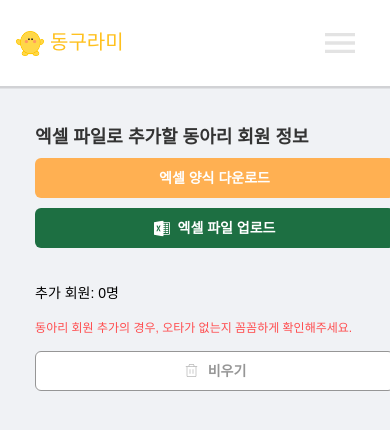
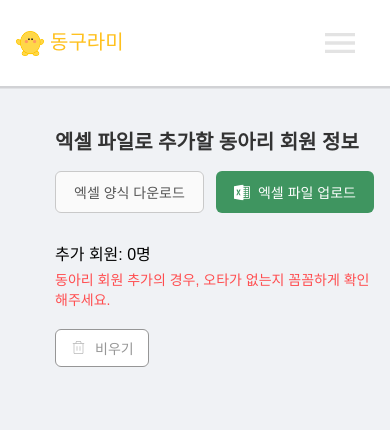
Before and after one commit to USW-Circle-Link/USW-Circle-Link-Web, a Vue app: page /main/addMember in a window 390 px wide. Shown: the top 430 px of the page. Built offline with nearby package versions, Linux system fonts and the light colour scheme.

Commit message:
addMember반응형

```diff
--- a/src/components/ClubLeader/addMember.vue
+++ b/src/components/ClubLeader/addMember.vue
@@ -1,4 +1,3 @@
-
 <template>
   <div class="container">
     <!-- 제목 -->
@@ -515,285 +514,336 @@ export default {
 
 
 <style scoped>
-/* ===== 컨테이너 ===== */
-.container{
-  width: clamp(340px, 92vw, 1120px);
+/* ===== CSS 변수 및 기본 설정 ===== */
+.container {
+  /* [수정] 고정 너비 제거 -> 유연한 너비로 변경 */
+  width: 90%;
+  max-width: 1120px;
   margin: 0 auto;
-  padding: clamp(12px, 2vw, 20px);
+  padding: 24px;
+  box-sizing: border-box;
+
+  --brand-color: #FFB052;
+  --brand-color-dark: #f49421;
+  --green-color: #3F9560;
+  --green-color-dark: #14532d;
+  --text-color: #333;
+  --error-color: #ff4d4f;
+  --gray-color: #969696;
+  --border-color: #e0e0e0;
 }
 
-/* ===== 타이틀 행 ===== */
-.title-row{
-  display: grid;
-  grid-template-columns: 1fr auto auto; /* 제목 / 다운로드 / 업로드 */
+/* ===== 상단 타이틀 및 버튼 영역 ===== */
+.title-row {
+  display: flex;
+  flex-wrap: wrap; /* 화면이 좁아지면 버튼이 아래로 내려감 */
+  justify-content: space-between;
   align-items: center;
-  gap: 10px;
-  margin-bottom: 16px;
+  gap: 16px;
+  margin-bottom: 24px;
 }
-h2{
+h2 {
   margin: 0;
-  color: var(--text, #333);
+  font-size: clamp(20px, 2.2vw, 24px); /* 화면 크기에 따라 폰트 크기 조절 */
   font-weight: 600;
-  font-size: clamp(18px, 2.2vw, 22px);
+  color: var(--text-color);
 }
-svg{ margin-right: 8px; }
-
-/* 버튼 공통 */
-.download-btn,
-.upload-btn,
-.clear-btn{
+.title-row .buttons {
+  display: flex;
+  flex-wrap: wrap;
+  gap: 12px;
+}
+.download-btn, .upload-btn {
   display: inline-flex;
   align-items: center;
   justify-content: center;
-  height: 40px;
+  height: 42px;
+  padding: 0 16px;
+  border-radius: 6px;
+  border: 0;
+  font-size: 14px;
+  font-weight: 500;
+  cursor: pointer;
+  white-space: nowrap;
+  transition: background-color 0.2s;
+  flex-grow: 1; /* [추가] 모바일에서 공간을 채우도록 함 */
+}
+.download-btn {
+  background-color: #FAFAFA;
+  color: #545454;
+  border: 1px solid #C9C9C9;
+}
+.download-btn:hover { background-color: #f0f0f0; }
+.upload-btn { background-color: var(--green-color); color: #fff; }
+.upload-btn:hover { background-color: var(--green-color-dark); }
+svg { margin-right: 8px; }
+
+/* ===== 정보 및 비우기 버튼 영역 ===== */
+.info-section {
+  display: flex;
+  flex-wrap: wrap;
+  justify-content: space-between;
+  align-items: flex-end;
+  gap: 16px;
+}
+.info-section-col p { margin: 4px 0; }
+.warning-text { color: var(--error-color); font-size: 14px; }
+.clear-btn {
+  display: inline-flex;
+  align-items: center;
+  background-color: #fff;
+  color: var(--gray-color);
+  border: 1px solid var(--gray-color);
+  height: 38px;
   padding: 0 14px;
   border-radius: 6px;
-  border: 0;
-  margin: 0 0 10px;
   font-size: 14px;
+  cursor: pointer;
+}
+.clear-btn:hover { background-color: #f0f0f0; }
+
+/* ===== 회원 목록 ===== */
+.member-list { margin-top: 24px; }
+.member-list-items {
+  border: 1px solid var(--border-color);
+  border-radius: 8px;
+  margin-bottom: 12px;
+  background-color: #fff;
+}
+.member-row {
+  display: grid;
+  align-items: center;
+  gap: 12px;
+  padding: 12px;
+  background-color:#fff;
+  border-radius: 8px;
+  /* --- 데스크톱 레이아웃 (기본) --- */
+  grid-template-columns: 1.1fr 0.9fr 1fr 1fr 1fr auto;
+  grid-template-areas: "name id phone college major actions";
+}
+.member-row.editing { border: 1.5px solid var(--brand-color); margin: -1.5px; }
+
+/* [핵심] nth-of-type 선택자를 사용해 각 필드를 grid-area에 할당
+  이 방식은 HTML 구조에 의존적이므로 주의가 필요합니다.
+*/
+.member-row .input-wrapper:nth-of-type(1) { grid-area: name; }
+.member-row .input-wrapper:nth-of-type(2) { grid-area: id; }
+.member-row .input-wrapper:nth-of-type(3) { grid-area: phone; }
+.member-row select:nth-of-type(1) { grid-area: college; }
+.member-row select:nth-of-type(2) { grid-area: major; }
+.member-row .edit-btn, .member-row .save-btn { grid-area: actions; justify-self: end; }
+
+/* 회원 정보 필드 스타일 */
+.input-wrapper, select { text-align: center; }
+.edit-input, select {
+  width: 100%;
+  padding: 8px;
+  border: 1px solid #ccc;
+  border-radius: 4px;
+  font-size: 14px;
+  box-sizing: border-box;
+}
+select { text-align: left; }
+.edit-btn, .save-btn {
+  background-color: var(--brand-color);
+  border: none;
+  border-radius: 6px;
+  color: white;
+  padding: 8px 14px;
+  cursor: pointer;
+  white-space: nowrap;
+}
+.edit-btn:hover, .save-btn:hover { background-color: var(--brand-color-dark); }
+
+/* 에러 메시지 스타일 */
+.server-error-message, .client-error-message {
+  font-size: 12px;
+  color: var(--error-color);
+  padding: 0 12px 12px;
+}
+.client-error-message p { margin: 4px 0; }
+.edit-input.error { border-color: var(--error-color); }
+
+/* 완료 버튼 */
+.addClubMember {
+  display: block;
+  width: 100%;
+  max-width: 200px;
+  height: 44px;
+  margin: 32px 0 0 auto; /* 오른쪽 정렬 */
+  background-color: var(--brand-color);
+  border: none;
+  border-radius: 6px;
+  color: #FFFFFF;
+  font-size: 16px;
   font-weight: 600;
   cursor: pointer;
-  white-space: nowrap;
-  box-sizing: border-box;
-  line-height: 1;
+}
+.addClubMember:hover { background-color: var(--brand-color-dark); }
+
+/* ===== 팝업 공통 스타일 ===== */
+.popup-overlay2 {
+  position: fixed;
+  top: 0;
+  left: 0;
+  width: 100%;
+  height: 100%;
+  background-color: rgba(0, 0, 0, 0.5);
+  display: flex;
+  justify-content: center;
+  align-items: center;
+  z-index: 1000;
+  flex-direction: column;
 }
 
-.buttons{
+.popup-overlay2 .popup {
+  background-color: white;
+  padding: 20px;
+  border-radius: 8px;
+  box-shadow: 0 0 20px rgba(0, 0, 0, 0.2);
+  width: 452px;
+  height: 184px;
+  text-align: left;
+  position: relative;
+}
+
+.popup-overlay2 .confirm-message{
+  text-align: center;
+  margin-top: 80px;
+  font-size: 20px;
+  font-weight: 500;
+  line-height: 12px;
+  text-underline-position: from-font;
+  text-decoration-skip-ink: none;
 
 }
 
-/* 색상 — 요구사항: 다운로드=헤더(브랜드), 업로드=초록 */
-.download-btn{
-  background: var(--brand, #FFB052);
-  color: #fff;
-}
-.download-btn:hover{ background: var(--brand-2, #f49421); }
-
-.upload-btn{
-  background: #1D6F42;
-  color: #fff;
-}
-.upload-btn:hover{ background: #14532d; }
-
-.clear-btn{
-  background: #fff;
-  color: #969696;
-  border: 1px solid #969696;
-}
-.clear-btn:hover{ background: #ececec; }
-
-/* ===== 정보 섹션 ===== */
-.info-section{
-  margin-top: 12px;
-  display: grid;
-  grid-template-columns: 1fr auto;  /* 좌: 텍스트 / 우: 비우기 */
-  align-items: center;
-  gap: 12px;
-}
-.info-section-col{ display: flex; flex-direction: column; }
-p{ margin: 8px 0; font-size: clamp(14px, 1.6vw, 16px); font-weight: 500; }
-.warning-text{ color: #ff4d4f; font-size: clamp(12px, 1.5vw, 14px); }
-
-/* ===== 멤버 리스트 ===== */
-.member-list{
-  display: grid;
-  gap: 12px;
-  margin-top: 16px;
+.popup-overlay2 .confirm-button{
+  background-color: #FFB052;
+  color: white;
+  border: none;
+  padding: 7px 30px;
+  border-radius: 7px;
+  font-size: 16px;
+  font-weight: 400;
+  cursor: pointer;
+  position: absolute;
+  bottom: 20px;
+  right: 20px;
 }
 
-.member-row{
-  display: grid;
-  align-items: center;
-  gap: 10px;
-  background: #fff;
-  border-radius: 8px;
-  padding: 10px;
-  /* 데스크톱: 이름/학번/전화/단과/학과/버튼 */
-  grid-template-columns: 1.1fr 0.8fr 0.9fr 1fr 1fr auto;
+.popup-overlay2 .confirm-button:hover {
+  background-color: #e69a3e; /* Slightly darker orange */
 }
 
-.member-row span{ text-align: center; }
+.popup-overlay2 .popup h3 {
+  font-size: 18px;
+  font-weight: bold;
+  color: black;
+  margin: 0;
+}
 
-.input-wrapper{ position: relative; width: 100%; text-align: center; }
-.edit-input{
-  width: 100%;
-  max-width: 140px;
-  padding: 6px 8px;
-  border: 1px solid #ddd;
-  border-radius: 4px;
-  font-size: 14px;
+.line3 {
+  border-bottom: 1px solid #d3d3d3;
+  margin: 10px 0;
+}
+
+.popup-overlay2 .popup-message {
+  font-size: 16px;
+  font-weight: 500;
+  line-height: 1.3;
+  color: #2F2F2F;
+  margin-top: 30px;
+}
+
+.popup-overlay2 .popup-message-red{
+  line-height: 12px;
+  color: #FF5C5C;
+}
+
+.popup-overlay2 .button-group {
+  gap: 10px;
+  justify-content: flex-end;
+}
+
+.popup-overlay2 .confirm-button{
+  background-color: #FFB052;
+  color: white;
+  border: none;
+  width: 90px;
+  height: 35px;
+  border-radius: 7px;
+  cursor: pointer;
+  bottom: 20px;
+  right: 20px;
+  font-size: 12px;
+  font-weight: 400;
+  line-height: 12px;
+  text-underline-position: from-font;
+  text-decoration-skip-ink: none;
   text-align: center;
 }
-.narrow-input{ max-width: 120px; }
 
-select{
-  width: 100%;
-  max-width: 180px;
-  padding: 6px 8px;
-  border: 1px solid #d9d9d9;
-  border-radius: 4px;
+.cancel-button {
+  background-color: #B9B9B9;
+  color: #FFFFFF;
+  border: none;
+  width: 90px;
+  height: 35px;
+  border-radius: 7px;
+  cursor: pointer;
+  position: absolute;
+  bottom: 20px;
+  right: 125px;
+  font-size: 12px;
+  font-weight: 400;
+  line-height: 12px;
+  text-underline-position: from-font;
+  text-decoration-skip-ink: none;
+  text-align: center;
 }
 
-.edit-btn, .save-btn{
-  background: var(--accent, #FFB052);
-  border: none;
-  border-radius: 6px;
-  color: #fff;
-  padding: 8px 12px;
-  cursor: pointer;
-}
-.save-btn{ background: var(--accent-2, #f49421); }
-.edit-btn:hover{ background: var(--accent-2, #f49421); }
-.save-btn:hover{ background: #c66f04; }
-
-.validation-error{
-  position: absolute;
-  left: 50%; transform: translateX(-50%);
-  white-space: nowrap;
-  font-size: 11px;
-  color: #ff2e2e;
-  margin-top: 4px;
+.cancel-button:hover {
+  background-color: #7a7a7a;
 }
 
-.errorMessage{
-  color: #ff2e2e;
-  font-size: 12px;
-  margin: 6px 10px 0;
+/* (이하 팝업 스타일은 기존과 동일) */
+.validation-error{ color: red;}
+
+/* ===== 반응형: 태블릿 (992px 이하) ===== */
+@media (max-width: 992px) {
+  .member-row {
+    grid-template-columns: 1fr 1fr; /* 2열 구조로 변경 */
+    grid-template-areas:
+      "name    name"
+      "id      phone"
+      "college major"
+      ".       actions"; /* 수정 버튼 오른쪽 하단 배치 */
+  }
 }
 
-/* 완료 버튼 */
-.addClubMember{
-  justify-self: end;
-  background: var(--accent, #FFB052);
-  color: #fff;
-  border: 0;
-  border-radius: 6px;
-  height: 42px;
-  padding: 0 16px;
-  font-size: 15px;
-  margin-top: 18px;
-  cursor: pointer;
-}
-.addClubMember:hover{ background: #e69a3e; }
+/* ===== 반응형: 모바일 (600px 이하) ===== */
+@media (max-width: 600px) {
+  .container { padding: 16px; }
+  .title-row { flex-direction: column; align-items: stretch; }
 
-/* ===== 팝업 공통 ===== */
-.popup-overlay1,
-.popup-overlay2{
-  position: fixed; inset: 0;
-  background: rgba(0,0,0,0.5);
-  display: grid; place-items: center;
-  z-index: 1000;
-}
-.popup-overlay1 .popup,
-.popup-overlay2 .popup{
-  width: min(92vw, 840px);
-  background: #fff;
-  padding: clamp(16px, 2vw, 20px);
-  border-radius: 8px;
-  box-shadow: 0 10px 30px rgba(0,0,0,0.15);
-  text-align: left;
-  position: relative;
-}
-.popup-overlay2 .popup{ width: min(92vw, 452px); height: auto; }
+  .member-row {
+    grid-template-columns: 1fr; /* 1열 구조로 변경 */
+    grid-template-areas:
+      "name" "id" "phone" "college" "major" "actions";
+  }
+  .member-row .input-wrapper, .member-row select { text-align: left; }
+  .member-row .edit-input, .member-row span { text-align: left; }
 
-.popup-overlay1 .popup h2,
-.popup-overlay2 .popup h3{
-  margin: 0 0 10px 0;
-  font-size: clamp(16px, 1.8vw, 18px);
-  font-weight: 600;
-}
-.list-item-container{ margin-top: 12px; max-height: 320px; overflow-y: auto; }
-.list-item{
-  display: grid;
-  grid-template-columns: 1fr 1fr 1fr;
-  gap: 8px;
-  align-items: center;
-  border: 1.2px solid red;
-  border-radius: 10px;
-  padding: 12px;
-  margin: 10px 0;
-}
-.name,.id,.Phone{ text-align: center; font-size: 14px; }
+  /* 모든 버튼 오른쪽 정렬 */
+  .member-row .edit-btn, .member-row .save-btn {
+    justify-self: stretch; /* 1열일 때 버튼을 꽉 채움 */
+    width: 100%;
+  }
 
-.popup-overlay1 .confirm-message{ font-size: 14px; margin: 8px 0; }
-.red-text1{ color: #FF3535; }
-.red-text2{ color: #FF5C5C; font-weight: 600; }
-
-.popup-overlay1 .confirm-button,
-.popup-overlay2 .confirm-button{
-  background: var(--accent, #FFB052);
-  color: #fff; border: 0; border-radius: 7px; cursor: pointer;
-  height: 40px; padding: 0 20px;
-  position: absolute; right: 20px; bottom: 20px;
-  font-weight: 600; font-size: 14px;
-}
-.popup-overlay1 .confirm-button:hover,
-.popup-overlay2 .confirm-button:hover{ background: var(--accent-2, #f49421); }
-
-.cancel-button{
-  background: #B9B9B9; color: #fff; border: 0; border-radius: 7px; cursor: pointer;
-  height: 40px; padding: 0 20px;
-  position: absolute; right: 120px; bottom: 20px;
-  font-weight: 600; font-size: 14px;
-}
-.cancel-button:hover{ background: #7a7a7a; }
-
-.line2,.line3{ border-bottom: 1px solid #d3d3d3; margin: 10px 0; }
-.popup-overlay2 .popup-message{ font-size: 16px; line-height: 1.4; color:#2F2F2F; }
-
-/* ===== 브레이크포인트 ===== */
-/* ≤1024px: 타이틀 줄바꿈 허용 */
-@media (max-width: 1024px){
-  .title-row{ grid-template-columns: 1fr auto; grid-auto-rows: auto; grid-auto-flow: row; }
-  .upload-btn{ justify-self: end; }
+  .addClubMember {
+    max-width: none; /* 최대 너비 제한 해제 */
+  }
 }
 
-/* ≤768px: 멤버 행 2열 재배치 */
-@media (max-width: 768px){
-  .info-section{ grid-template-columns: 1fr; }
-  .title-row{ grid-template-columns: 1fr; }
-  .download-btn{ width: 100%; }
-  .upload-btn{ width: 100%; }
-
-  .member-row{
-    grid-template-columns: 1fr 1fr;  /* 기본 2열 */
-    grid-auto-rows: auto;
-    row-gap: 8px;
-  }
-  .actions{
-    justify-self: end; /* 두 버튼 묶음을 오른쪽으로 */
-  }
-  /* 1) 이름 전체폭 */
-  .member-row .input-wrapper:nth-of-type(1){ grid-column: 1 / -1; }
-  /* 2) 학번 / 3) 전화 */
-  .member-row .input-wrapper:nth-of-type(2){ grid-column: 1 / 2; }
-  .member-row .input-wrapper:nth-of-type(3){ grid-column: 2 / 3; }
-  /* 4) 단과 / 5) 학과 */
-  .member-row select:nth-of-type(1){ grid-column: 1 / 2; }
-  .member-row select:nth-of-type(2){ grid-column: 2 / 3; }
-  /* 6) 버튼 */
-  .member-row .edit-btn,
-  .member-row .save-btn{ grid-column: 2 / 3; justify-self: end; }
-}
-/* ≤600px: 버튼 풀폭, 입력 크기 축소 */
-@media (max-width: 600px){
-
-  .download-btn, .upload-btn, .clear-btn{ width: 100%; }
-  .info-section{ gap: 8px; }
-  .edit-input{ font-size: 13px; max-width: 120px; }
-  select{ max-width: 160px; }
-  .addClubMember{ width: 100%; justify-self: stretch; }
-}
-
-/* ≤400px: 완전 스택 */
-@media (max-width: 400px){
-
-  .member-row{ grid-template-columns: 1fr; }
-  .member-row .input-wrapper,
-  .member-row select,
-  .member-row .edit-btn,
-  .member-row .save-btn{ grid-column: 1 / -1; }
-  .member-row .edit-btn,
-  .member-row .save-btn{ justify-self: stretch; }
-}
 </style>
```
